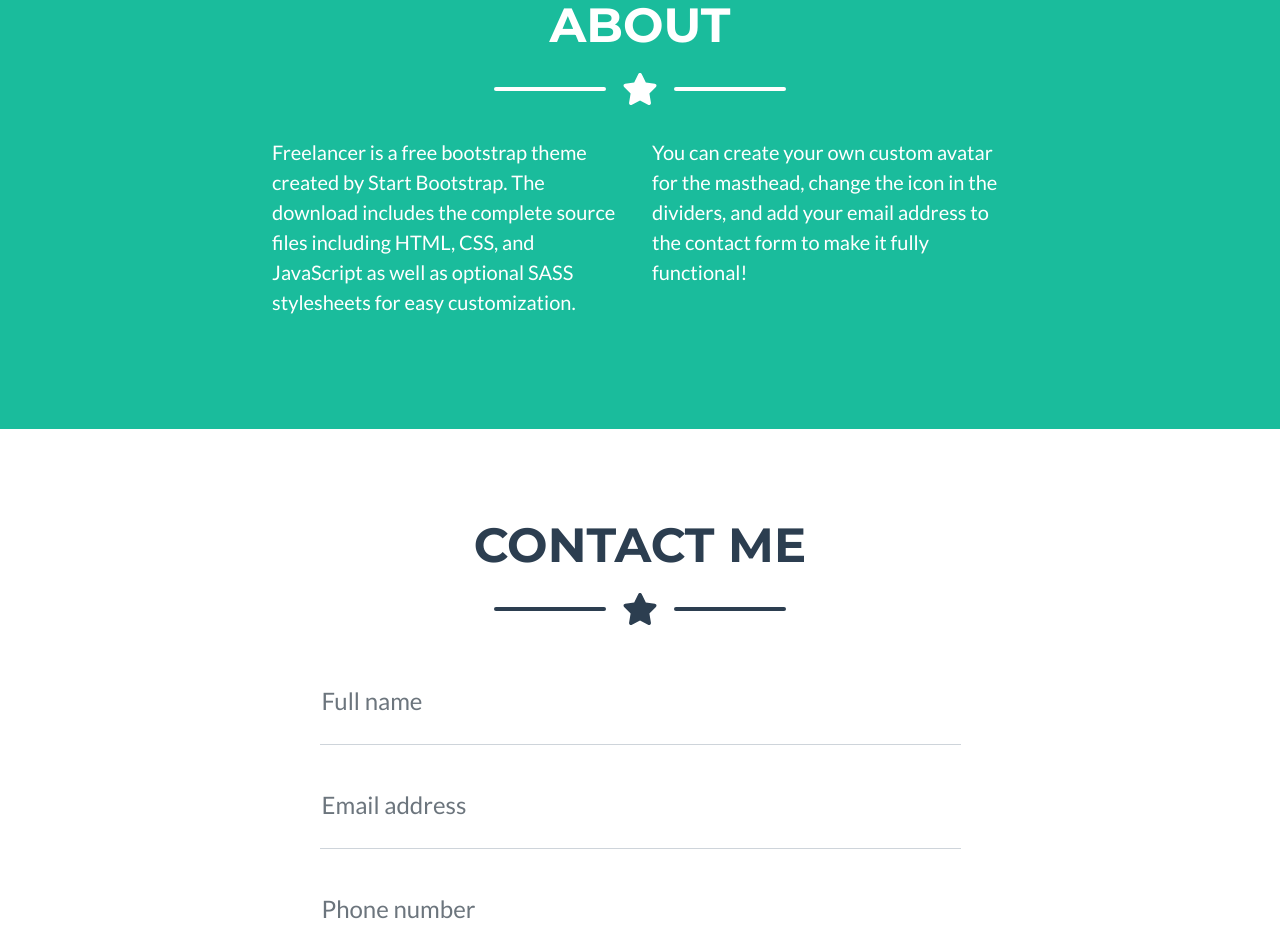
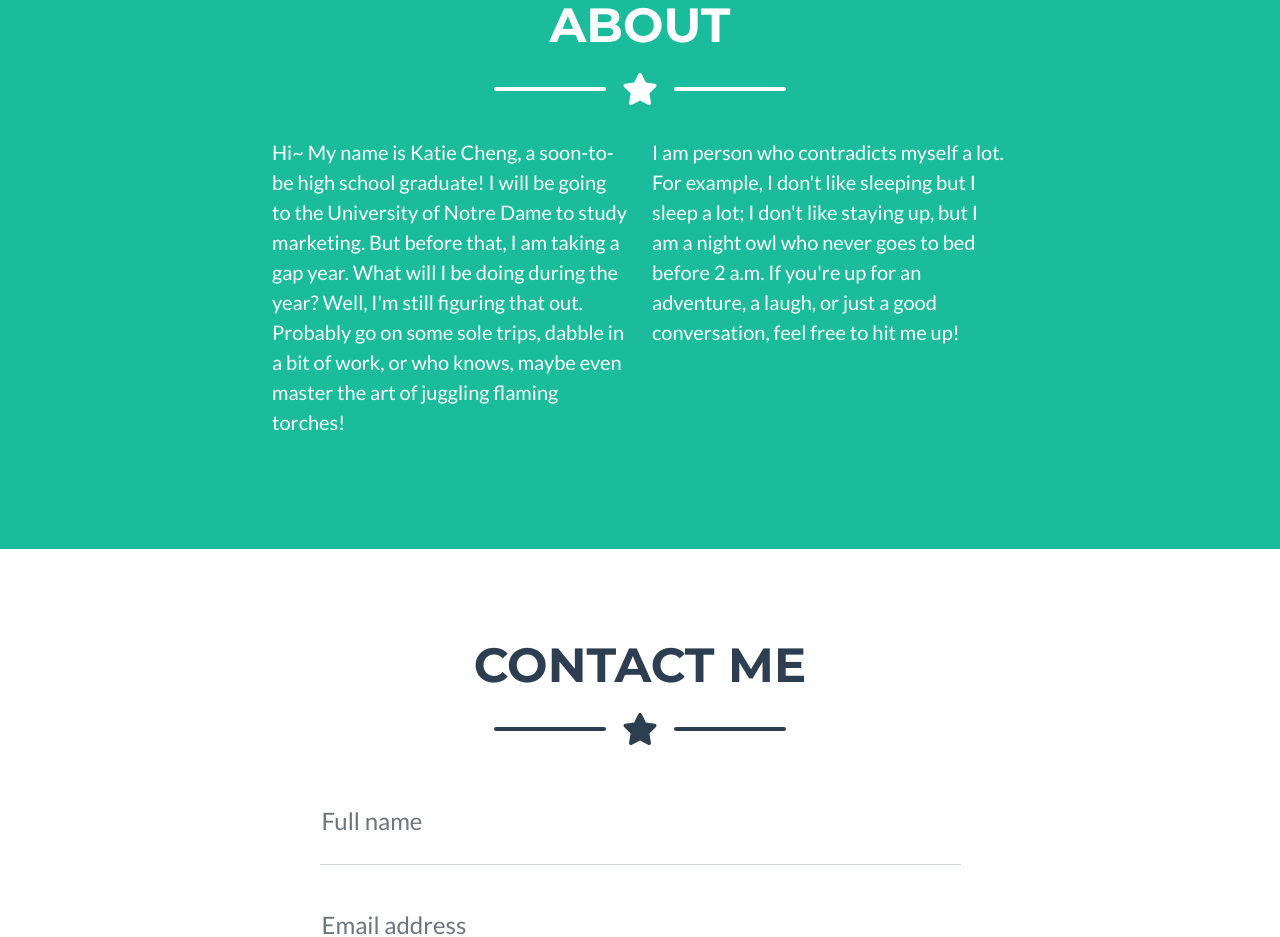
Before and after one commit to KatieCheng0130/KatieCheng0130.gitHub.io, a plain HTML site: page index.html in a window 1280 px wide. Shown: the part 1760-2697 px from the top of the page. Drawn offline with nearby package versions, Linux system fonts and the light colour scheme.

Commit message:
Update index.html

```diff
--- a/index.html
+++ b/index.html
@@ -134,8 +134,8 @@
                 </div>
                 <!-- About Section Content-->
                 <div class="row">
-                    <div class="col-lg-4 ms-auto"><p class="lead">Freelancer is a free bootstrap theme created by Start Bootstrap. The download includes the complete source files including HTML, CSS, and JavaScript as well as optional SASS stylesheets for easy customization.</p></div>
-                    <div class="col-lg-4 me-auto"><p class="lead">You can create your own custom avatar for the masthead, change the icon in the dividers, and add your email address to the contact form to make it fully functional!</p></div>
+                    <div class="col-lg-4 ms-auto"><p class="lead">Hi~ My name is Katie Cheng, a soon-to-be high school graduate! I will be going to the University of Notre Dame to study marketing. But before that, I am taking a gap year. What will I be doing during the year? Well, I'm still figuring that out. Probably go on some sole trips, dabble in a bit of work, or who knows, maybe even master the art of juggling flaming torches!</p></div>
+                    <div class="col-lg-4 me-auto"><p class="lead">I am person who contradicts myself a lot. For example, I don't like sleeping but I sleep a lot; I don't like staying up, but I am a night owl who never goes to bed before 2 a.m. If you're up for an adventure, a laugh, or just a good conversation, feel free to hit me up!</p></div>
                 </div>
             </div>
         </section>
```
